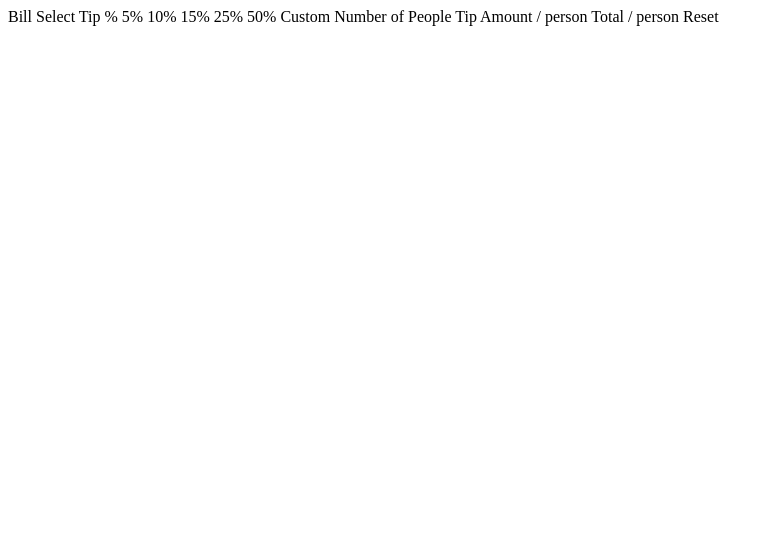
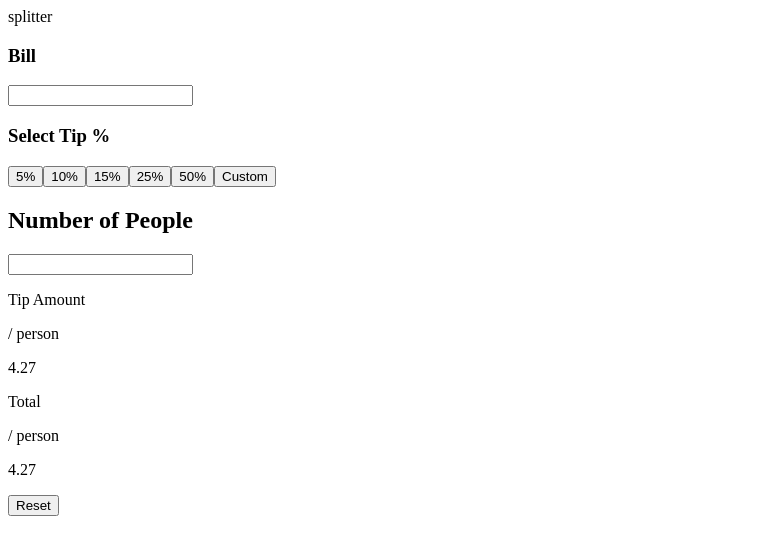
Before and after one commit to HectorAgValenzuela/tip-calculator-app, a Vue app: page / in a window 1280 px wide. Shown: the top 554 px of the page, without its empty margins (0-774 px from the left). Built offline with nearby package versions, Linux system fonts and the light colour scheme.

Commit message:
correcting sections html

```diff
--- a/src/App.vue
+++ b/src/App.vue
@@ -1,27 +1,61 @@
 <template>
   <header>
-
+    <div class="logo-section">
+      splitter
+    </div>
   </header>
 
   <main>
-    Bill
+    <section class="calculator">
+      <article class="calculator__input-article">
+        <h1 class="calculator__title">Bill</h1>
+        <input data-icon="money" type="text">
+      </article>
 
-    Select Tip %
-    5%
-    10%
-    15%
-    25%
-    50%
-    Custom
+      <article class="calculator__select-tip">
+        <h1 class="calculator__title">Select Tip %</h1>
+        <div class="calculator__tips">
+          <button class="tip-element">5%</button>
+          <button class="tip-element">10%</button>
+          <button class="tip-element">15%</button>
+          <button class="tip-element">25%</button>
+          <button class="tip-element">50%</button>
+          <button class="tip-element">Custom</button>
+        </div>
+      </article>
 
-    Number of People
+      <h1 class="calculator__title">Number of People</h1>
+      <input data-icon="people" type="text">
+    </section>
 
-    Tip Amount
-    / person
+    <section class="results">
 
-    Total
-    / person
+      <div class="result__container">
+        <div class="result__text-container">
+          <p class="result__text">
+            Tip Amount
+          </p>
+          <p class="result__per-person">
+            / person
+          </p>
+        </div>
+        <p class="result-result__amount">4.27</p>
+      </div>
 
-    Reset
+      <div class="result-result__container">
+        <div class="result__text-container">
+          <p class="result__text-text">
+            Total
+          </p>
+          <p class="result__per-person">
+            / person
+          </p>
+        </div>
+        <p class="result__amount">4.27</p>
+      </div>
+
+      <button class="reset-button">Reset</button>
+
+    </section>
   </main>
 </template>
```
